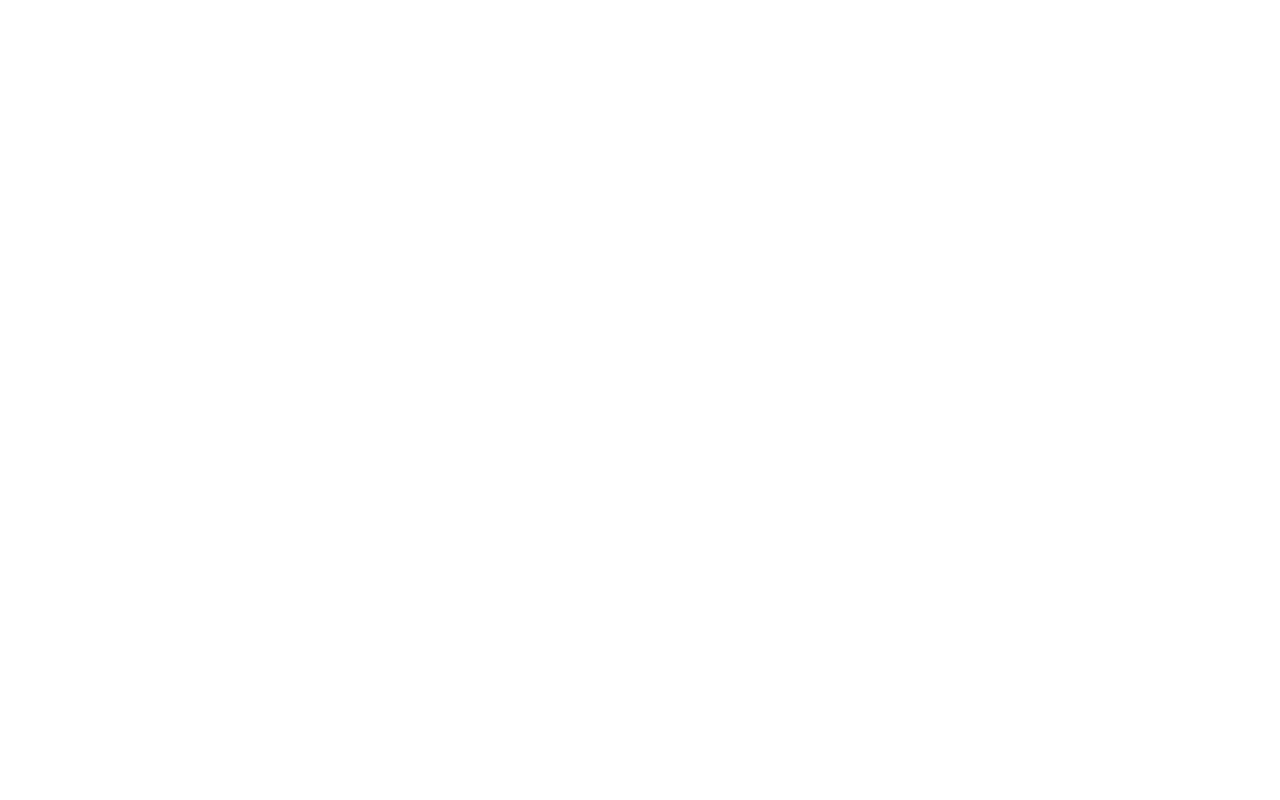
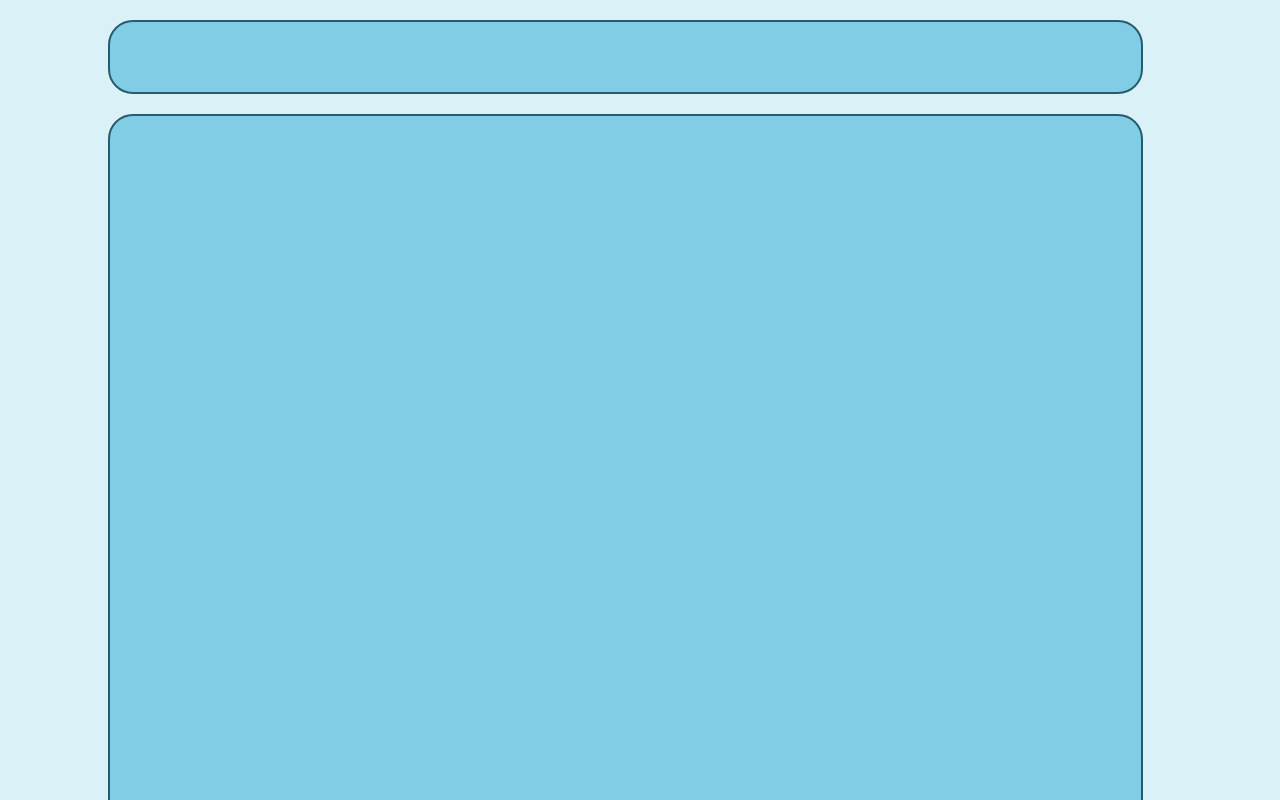
Before and after one commit to Kaybosq/personalwebsite, a plain HTML site: page index2.html in a window 1280 px wide. Shown: the top 800 px of the page. Drawn offline with Linux system fonts and the light colour scheme.

Commit message:
creating page two, layout done

```diff
--- a/index2.html
+++ b/index2.html
@@ -0,0 +1,12 @@
+<!DOCTYPE html>
+<html>
+<head>
+<link rel="stylesheet" type="text/css" href="styles2.css">
+</head>
+<body>
+		<div class="header"></div>
+		<div class="mainarea"></div>
+
+
+
+</body>
--- a/styles2.css
+++ b/styles2.css
@@ -0,0 +1,25 @@
+body{
+	 background-color: #DBF1F8;
+}
+.header{
+		 width: 80%;
+		 margin: 20px 100px 0 100px;
+		 height: 50px;
+}
+
+
+
+.header, .mainarea{
+					background-color: #82CDE6;
+					border-radius: 25px;
+					border: 2px solid #265C6E;
+					padding: 10px;
+}
+
+.mainarea{
+			margin: 20px 100px 20px 100px;
+			width: 80%;
+			height: 1000px;
+
+
+}
```
Also changed, not shown: index.html (+0 -3 lines), 1 other file.
